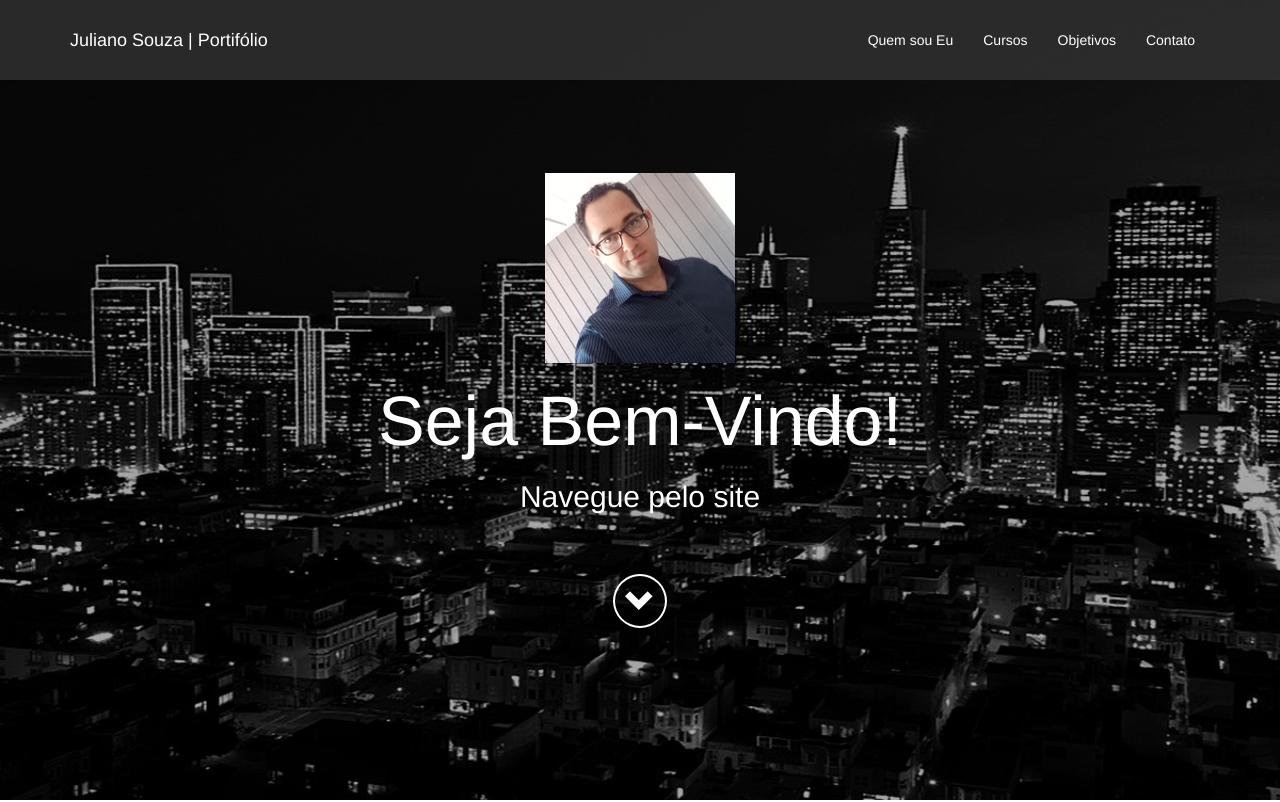
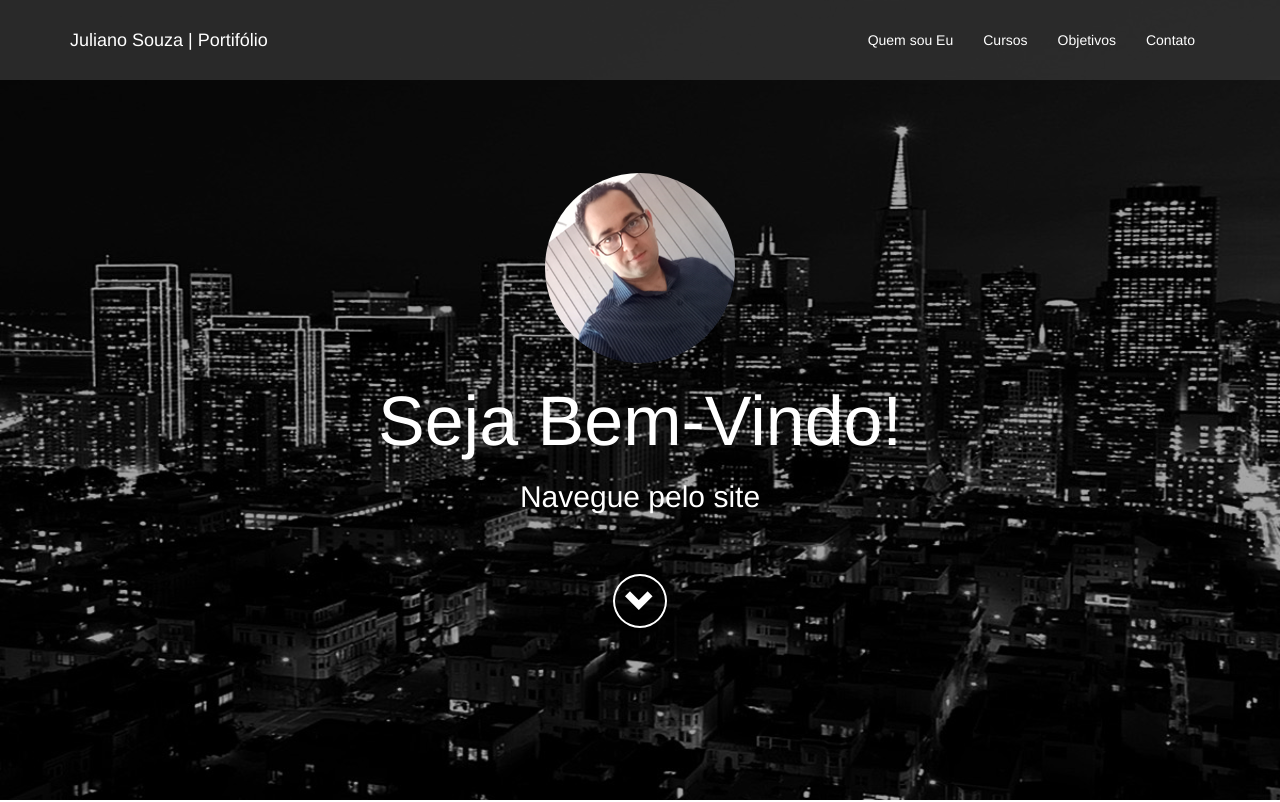
Before and after one commit to julianosouzanh/julianosouzanh.github.io, a plain HTML site: page index.html in a window 1280 px wide. Shown: the top 802 px of the page. Drawn offline with nearby package versions, Linux system fonts and the light colour scheme.

Commit message:
Update index.html

```diff
--- a/index.html
+++ b/index.html
@@ -50,7 +50,7 @@
 	<!-- capa -->
 	<div id="topo" class="capa">
 	<div class="texto-capa">
-	 <img src="https://raw.githubusercontent.com/julianosouzanh/julianosouzanh.github.io/master/imagens/fotoperfil.png" >
+	 <img src="https://raw.githubusercontent.com/julianosouzanh/julianosouzanh.github.io/master/imagens/fotoperfil.png" class="img-circle" >
 	<h1>Seja Bem-Vindo!</h1>
 	<h2>Navegue pelo site</h2>
 	<a href="#quemsou"><span class="glyphicon glyphicon-chevron-down radiu"></span>	</a>
```
